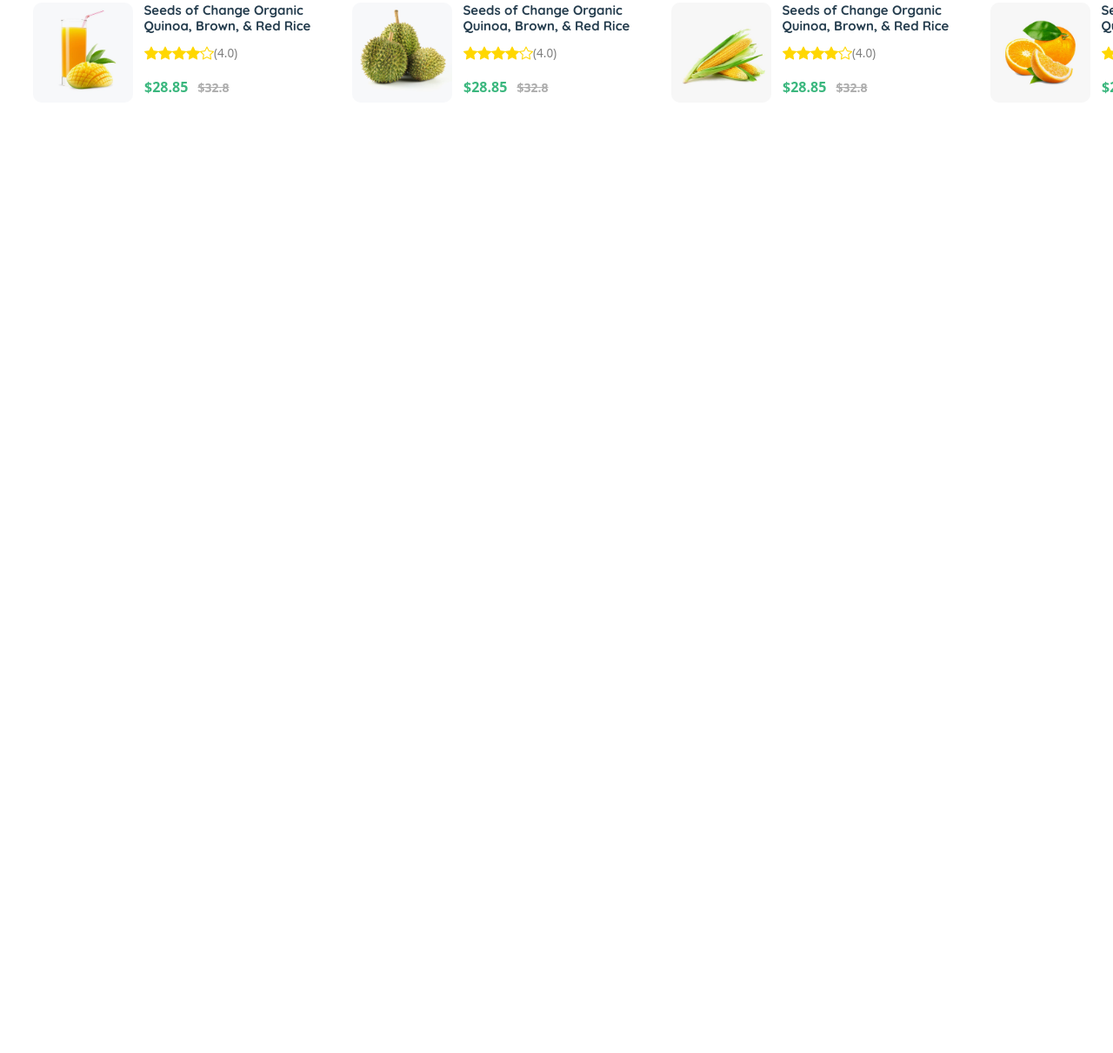
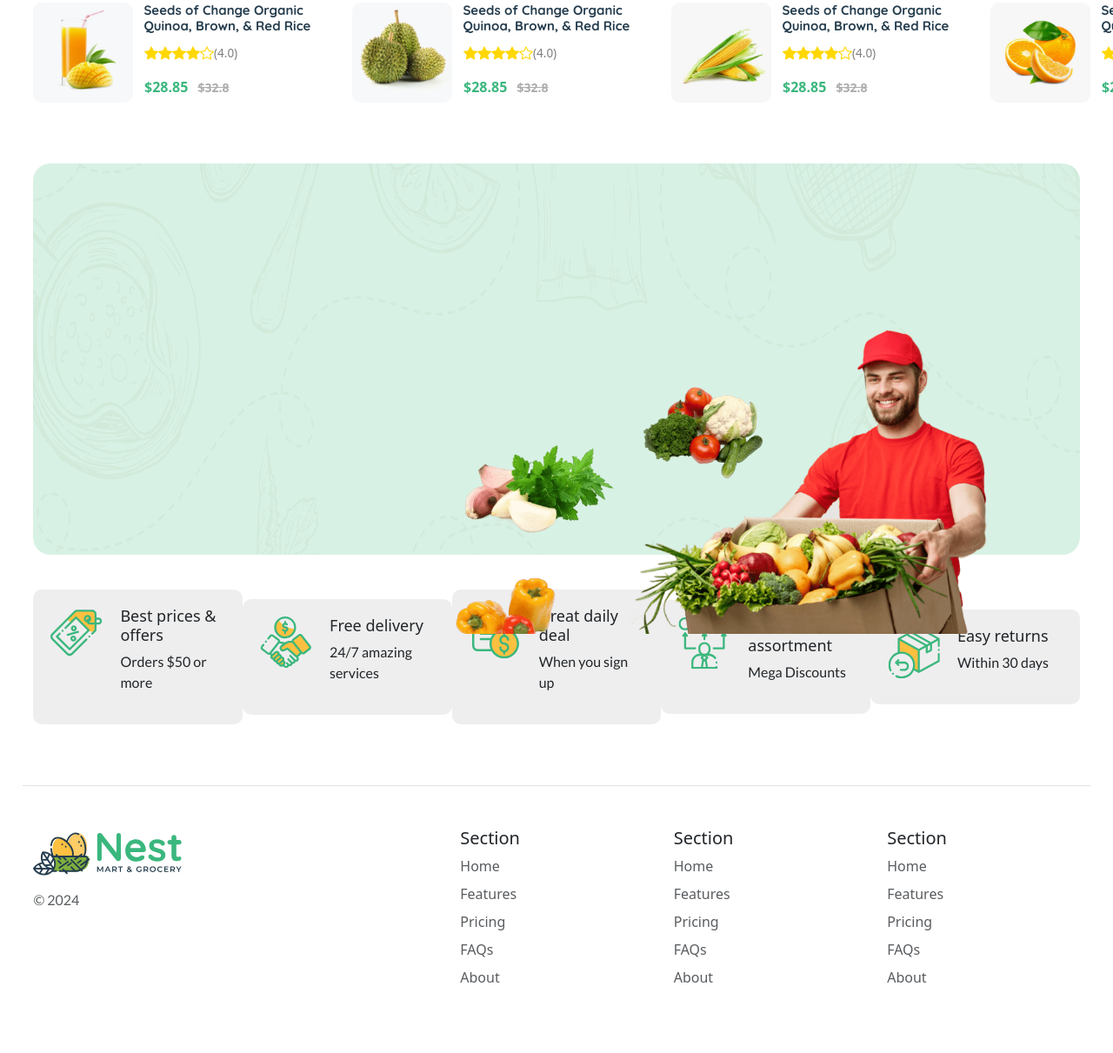
Before and after one commit to HuseynJafarli/Front-End-Final-MiniProject, a plain HTML site: page index.html in a window 1280 px wide. Shown: the part 3659-4870 px from the top of the page at 87% size. Before the commit the page ends 3977 px from the top, so only its background shows below. Drawn offline with nearby package versions, Linux system fonts and the light colour scheme.

Commit message:
Website static view done. Will be updated.

```diff
--- a/assets/css/main.css
+++ b/assets/css/main.css
@@ -567,7 +567,7 @@
 }
 
 .fruit-vegetable{
-    margin-bottom: 200px;
+    margin-bottom: 70px;
 }
 .fruit-vegetable-in{
     display: flex;
@@ -610,3 +610,51 @@
     width: 115px;
     border-radius: 10px;
 }
+
+.banner-footer{
+    margin-bottom: 40px;
+}
+
+.banner-footer-in #banner-back{
+    position: relative;
+    height: 450px;
+    width: 100%;
+    border-radius: 20px;
+}
+.banner-footer-in #banner-front{
+    position: absolute;
+    height: 350px;
+    width: 650px;
+    right: 140px;
+    top: 4038px;
+}
+
+
+
+.features-footer{
+    margin-bottom: 70px;
+}
+
+.features-div{
+    display: flex;
+    justify-content: space-between;
+    align-items: center;
+}
+
+.feature-card{
+    width: 298px;
+    display: flex;
+    padding: 20px;
+    background-color: #eeeeee;
+    gap: 20px;
+    border-radius: 10px;
+}
+.feature-card img{
+    height: 60px;
+    width: 60px;
+}
+
+.feature-text h3{
+    font-size: large;
+    font-family: 'Quicksand' sans-serif;
+}
--- a/index.html
+++ b/index.html
@@ -557,7 +557,7 @@
                         </div>
                     </div>
                     <div class="top-selling">
-                        <h1>Trending Products                        </h1>
+                        <h1>Trending Products </h1>
                         <div class="fruit-veg-div">
                             <img src="./assets/images/products-img/thumbnail-4.jpg" alt="thumbnail-1">
                             <a href="">
@@ -751,11 +751,104 @@
     </main>
 
     <footer>
-        <div class="banner-footer">
+        <section class="banner-footer">
             <div class="mycontainer">
+                <div class="banner-footer-in">
+                    <img id="banner-back" src="./assets/images/banners-img/banner-10.png" alt="s">
+                    <img id="banner-front" src="./assets/images/banners-img/banner-9.png" alt="b">
+                </div>
+            </div>
+        </section>
 
+        <section class="features-footer">
+            <div class="mycontainer">
+                <div class="features-div">
+                    <div class="feature-card">
+                        <img src="./assets/images/icon-1.svg" alt="...">
+                        <div class="feature-text">
+                            <h3>Best prices & offers</h3>
+                            <p>Orders $50 or more</p>
+                        </div>
+                    </div>
+                    <div class="feature-card">
+                        <img src="./assets/images/icon-2.svg" alt="...">
+                        <div class="feature-text">
+                            <h3>Free delivery</h3>
+                            <p>24/7 amazing services</p>
+                        </div>
+                    </div>
+                    <div class="feature-card">
+                        <img src="./assets/images/icon-3.svg" alt="...">
+                        <div class="feature-text">
+                            <h3>   Great daily deal</h3>
+                            <p>When you sign up</p>
+                        </div>
+                    </div>
+                    <div class="feature-card">
+                        <img src="./assets/images/icon-4.svg" alt="...">
+                        <div class="feature-text">
+                            <h3>Wide assortment                            </h3>
+                            <p>Mega Discounts        </p>
+                        </div>
+                    </div>
+                    <div class="feature-card">
+                        <img src="./assets/images/icon-5.svg" alt="...">
+                        <div class="feature-text">
+                            <h3>Easy returns                            </h3>
+                            <p>Within 30 days                            </p>
+                        </div>
+                    </div>
+                </div>
             </div>
-        </div>
+        </section>
+
+        <div class="mycontainer">
+            <footer class="row row-cols-1 row-cols-sm-2 row-cols-md-5 py-5 my-5 border-top">
+              <div class="col mb-3">
+                <a href="/" class="d-flex align-items-center mb-3 link-body-emphasis text-decoration-none">
+                  <img src="./assets/images/logo.svg" alt="...">
+                </a>
+                <p class="text-body-secondary">© 2024</p>
+              </div>
+
+              <div class="col mb-3">
+
+              </div>
+
+              <div class="col mb-3">
+                <h5>Section</h5>
+                <ul class="nav flex-column">
+                  <li class="nav-item mb-2"><a href="#" class="nav-link p-0 text-body-secondary">Home</a></li>
+                  <li class="nav-item mb-2"><a href="#" class="nav-link p-0 text-body-secondary">Features</a></li>
+                  <li class="nav-item mb-2"><a href="#" class="nav-link p-0 text-body-secondary">Pricing</a></li>
+                  <li class="nav-item mb-2"><a href="#" class="nav-link p-0 text-body-secondary">FAQs</a></li>
+                  <li class="nav-item mb-2"><a href="#" class="nav-link p-0 text-body-secondary">About</a></li>
+                </ul>
+              </div>
+
+              <div class="col mb-3">
+                <h5>Section</h5>
+                <ul class="nav flex-column">
+                  <li class="nav-item mb-2"><a href="#" class="nav-link p-0 text-body-secondary">Home</a></li>
+                  <li class="nav-item mb-2"><a href="#" class="nav-link p-0 text-body-secondary">Features</a></li>
+                  <li class="nav-item mb-2"><a href="#" class="nav-link p-0 text-body-secondary">Pricing</a></li>
+                  <li class="nav-item mb-2"><a href="#" class="nav-link p-0 text-body-secondary">FAQs</a></li>
+                  <li class="nav-item mb-2"><a href="#" class="nav-link p-0 text-body-secondary">About</a></li>
+                </ul>
+              </div>
+
+              <div class="col mb-3">
+                <h5>Section</h5>
+                <ul class="nav flex-column">
+                  <li class="nav-item mb-2"><a href="#" class="nav-link p-0 text-body-secondary">Home</a></li>
+                  <li class="nav-item mb-2"><a href="#" class="nav-link p-0 text-body-secondary">Features</a></li>
+                  <li class="nav-item mb-2"><a href="#" class="nav-link p-0 text-body-secondary">Pricing</a></li>
+                  <li class="nav-item mb-2"><a href="#" class="nav-link p-0 text-body-secondary">FAQs</a></li>
+                  <li class="nav-item mb-2"><a href="#" class="nav-link p-0 text-body-secondary">About</a></li>
+                </ul>
+              </div>
+            </footer>
+          </div>
     </footer>
 
 
```
Also changed, not shown: assets/images/banners-img/banner-10.png (added), assets/images/banners-img/banner-9.png (added), assets/images/icon-1.svg (added), assets/images/icon-2.svg (added), assets/images/icon-3.svg (added), assets/images/icon-4.svg (added), assets/images/icon-5.svg (added).
